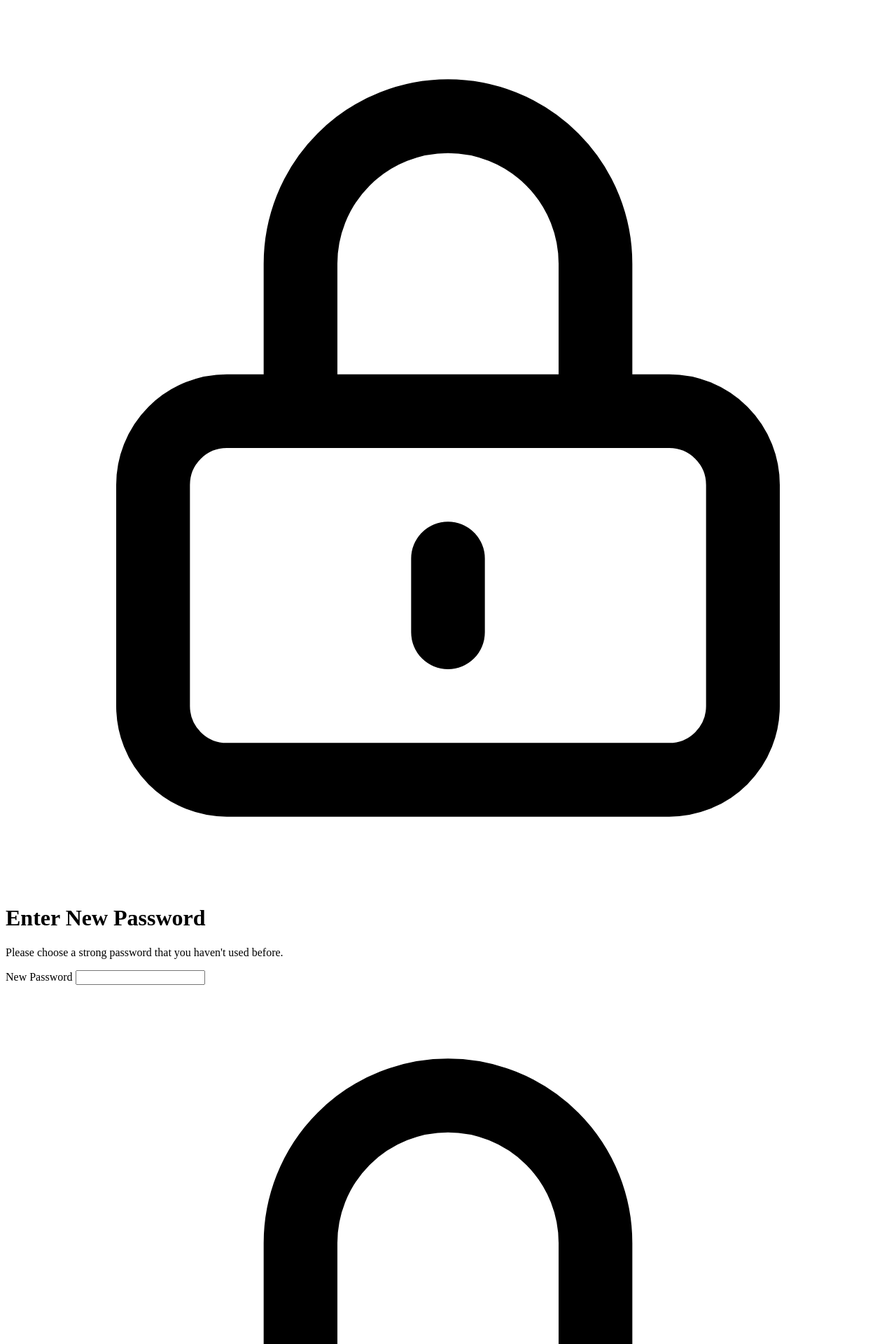
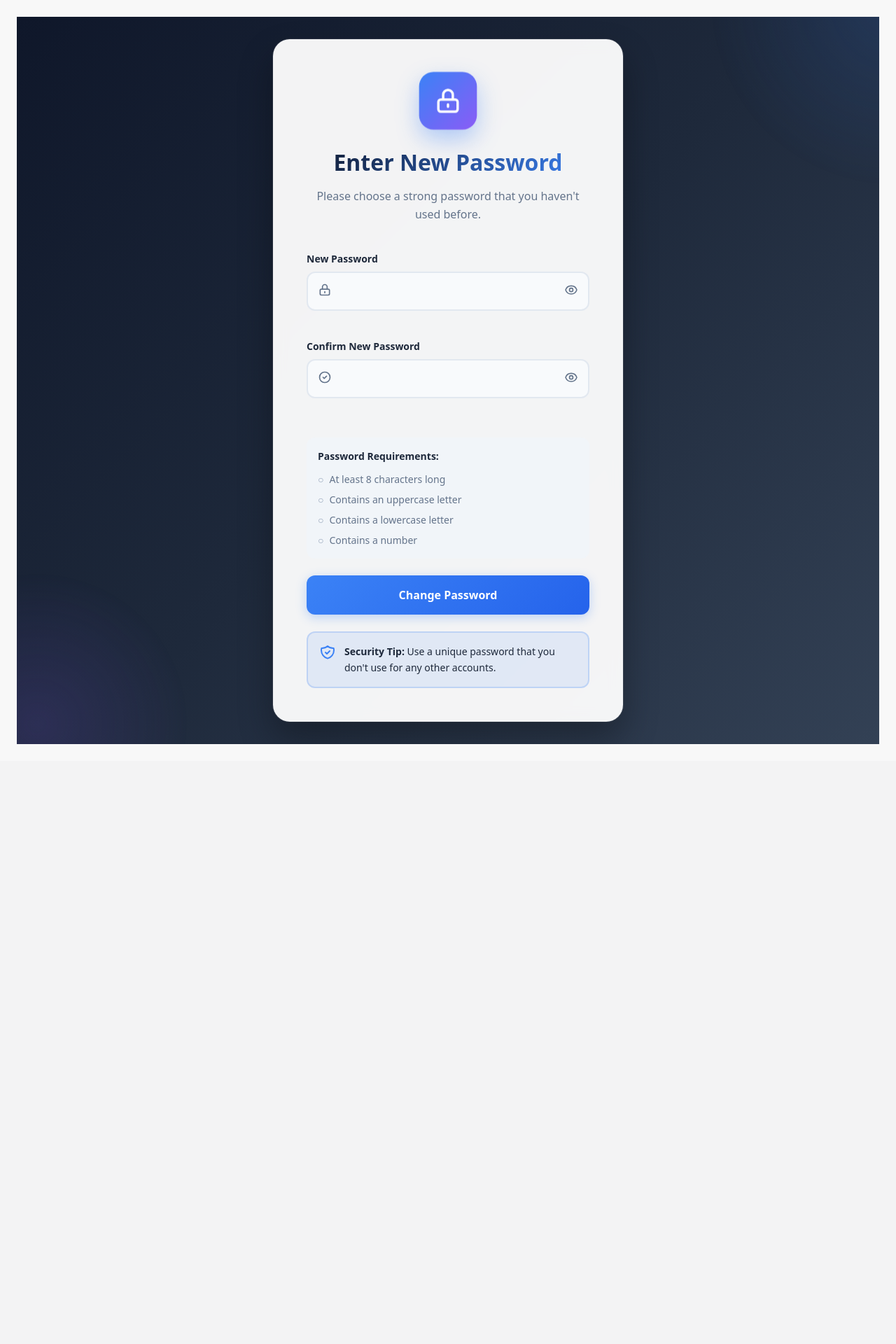
Before and after one commit to emanqarooni/KPI_Task_Management, a Django app: template kpi/main_app/templates/registration/password_reset_confirm.html in a window 1280 px wide. Shown: the top 1920 px of the page at 70% size. After the commit the page ends 1063 px from the top, so only its background shows below. Run offline with Django 3.2, Linux system fonts and the light colour scheme; the template is opened without the code that fills it, so the values that code supplies are empty, except form fields; tables that the repository leaves empty hold one stand-in row (values such as "Sample post"); form fields are guessed from the names that the template uses; style sheets or scripts are compiled from the project's sources.

Commit message:
modified the forget password pages css

```diff
--- a/kpi/main_app/static/css/style.css
+++ b/kpi/main_app/static/css/style.css
@@ -2442,6 +2449,7 @@ input:focus {
   width: 100%;
   padding: 0.875rem 1rem;
   padding-left: 3rem;
+  padding-right: 3rem; /* Add space for password toggle button */
   font-size: 1rem;
   border: 2px solid #e2e8f0;
   border-radius: 0.75rem;
@@ -2466,10 +2478,11 @@ input:focus {
 .password-input-icon {
   position: absolute;
   left: 1rem;
-  top: 70%;
+  top: 65%;
   transform: translateY(-50%);
   color: #64748b;
-  font-size: 1.25rem;
+  width: 1.25rem;
+  height: 1.25rem;
   pointer-events: none;
   transition: color 0.3s ease;
 }
@@ -2481,20 +2494,29 @@ input:focus {
 /* Password Toggle */
 .password-toggle {
   position: absolute;
-  right: 1rem;
-  top: 70%;
+  right: 0.75rem;
+  top: 65%;
   transform: translateY(-50%);
   background: none;
   border: none;
   color: #64748b;
   cursor: pointer;
-  font-size: 1.25rem;
   padding: 0.5rem;
   transition: color 0.3s ease;
+  display: flex;
+  align-items: center;
+  justify-content: center;
+  z-index: 10;
 }
 
 .password-toggle:hover {
   color: #3b82f6;
+}
+
+.password-toggle svg {
+  width: 1.25rem;
+  height: 1.25rem;
+  pointer-events: none;
 }
 
 /* Password Strength Indicator */
@@ -2963,3 +2985,78 @@ input:focus {
     border: 1px solid #e2e8f0;
   }
 }
+/* Form Group - UPDATED */
+.password-form-group {
+  position: relative;
+  margin-bottom: 1rem;
+}
+
+.password-form-group label {
+  display: block;
+  font-size: 0.875rem;
+  font-weight: 600;
+  color: #1e293b;
+  margin-bottom: 0.5rem;
+  transition: color 0.3s ease;
+  position: relative;
+  z-index: 1;
+}
+
+/* Input Fields - UPDATED */
+.password-form-group input[type="email"],
+.password-form-group input[type="password"],
+.password-form-group input[type="text"] {
+  width: 100%;
+  padding: 0.875rem 3rem 0.875rem 3rem;
+  font-size: 1rem;
+  border: 2px solid #e2e8f0;
+  border-radius: 0.75rem;
+  background-color: #f8fafc;
+  color: #0f172a;
+  transition: all 0.3s ease;
+  outline: none;
+  position: relative;
+}
+
+.password-form-group input[type="email"] {
+  padding-right: 1rem;
+}
+
+/* Input Icons - FIXED POSITIONING */
+.password-input-icon {
+  position: absolute;
+  left: 1rem;
+  bottom: 0.875rem;
+  color: #64748b;
+  width: 1.25rem;
+  height: 1.25rem;
+  pointer-events: none;
+  transition: color 0.3s ease;
+}
+
+/* Password Toggle - FIXED POSITIONING */
+.password-toggle {
+  position: absolute;
+  right: 0.75rem;
+  bottom: 0.75rem;
+  background: none;
+  border: none;
+  color: #64748b;
+  cursor: pointer;
+  padding: 0.25rem;
+  transition: color 0.3s ease;
+  display: flex;
+  align-items: center;
+  justify-content: center;
+  z-index: 10;
+}
+
+.password-toggle:hover {
+  color: #3b82f6;
+}
+
+.password-toggle svg {
+  width: 1.25rem;
+  height: 1.25rem;
+  pointer-events: none;
+}
--- a/kpi/main_app/templates/registration/password_reset_complete.html
+++ b/kpi/main_app/templates/registration/password_reset_complete.html
@@ -1,4 +1,4 @@
-<!-- {% extends "base.html" %} -->
+{% extends "base.html" %}
 {% block content %}
 <div class="password-reset-container">
   <div class="password-reset-card">
--- a/kpi/main_app/templates/registration/password_reset_confirm.html
+++ b/kpi/main_app/templates/registration/password_reset_confirm.html
@@ -1,5 +1,5 @@
 <!-- password_reset_confirm.html -->
-<!-- {% extends "base.html" %} -->
+{% extends "base.html" %}
 {% block content %}
 <div class="password-reset-container">
   <div class="password-reset-card">
--- a/kpi/main_app/templates/registration/password_reset_done.html
+++ b/kpi/main_app/templates/registration/password_reset_done.html
@@ -1,4 +1,4 @@
-<!-- {% extends "base.html" %} -->
+{% extends "base.html" %}
 {% block content %}
 <div class="password-reset-container">
   <div class="password-reset-card">
```
Also changed, not shown: other parts of kpi/main_app/static/css/style.css (+67 -56 lines).
